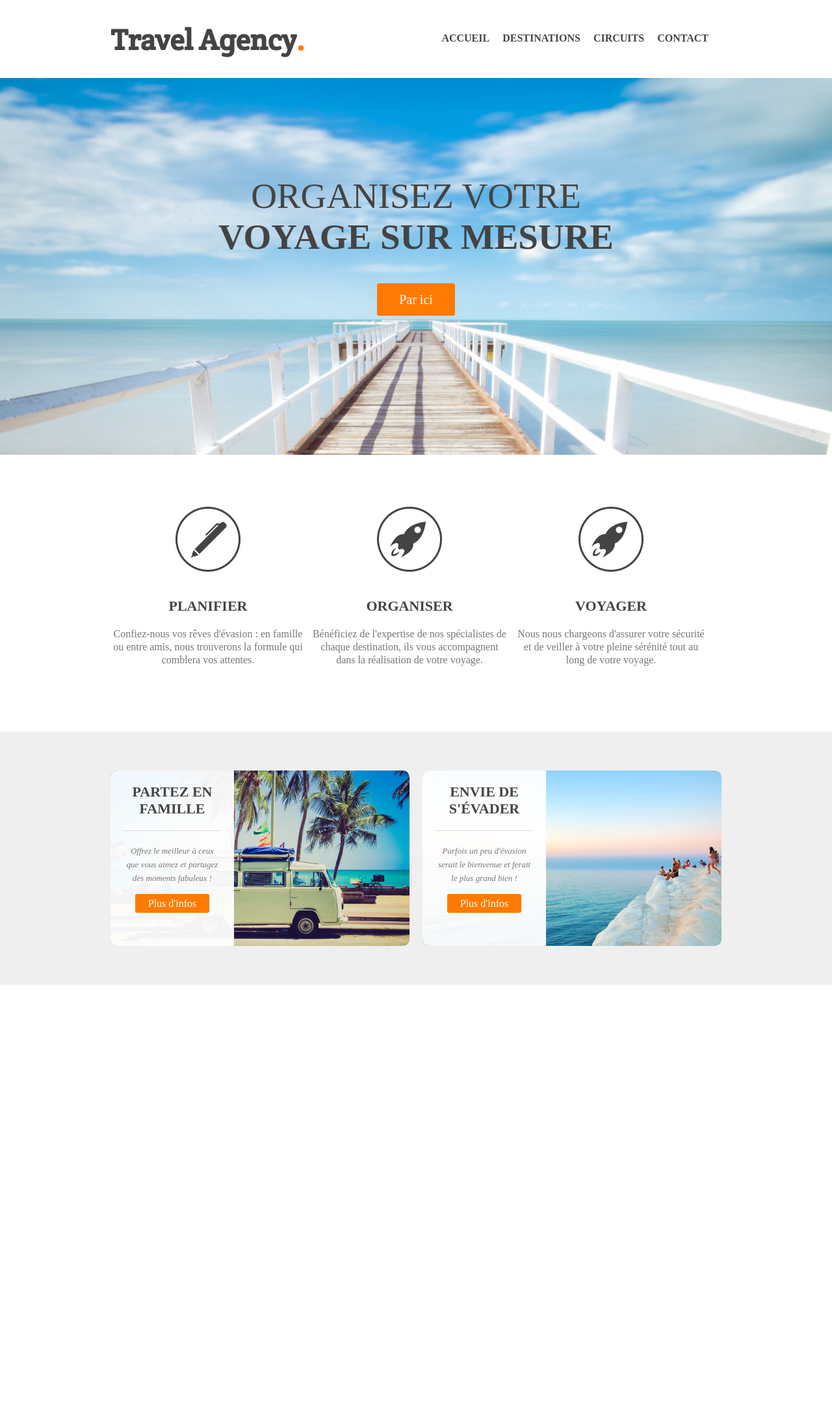
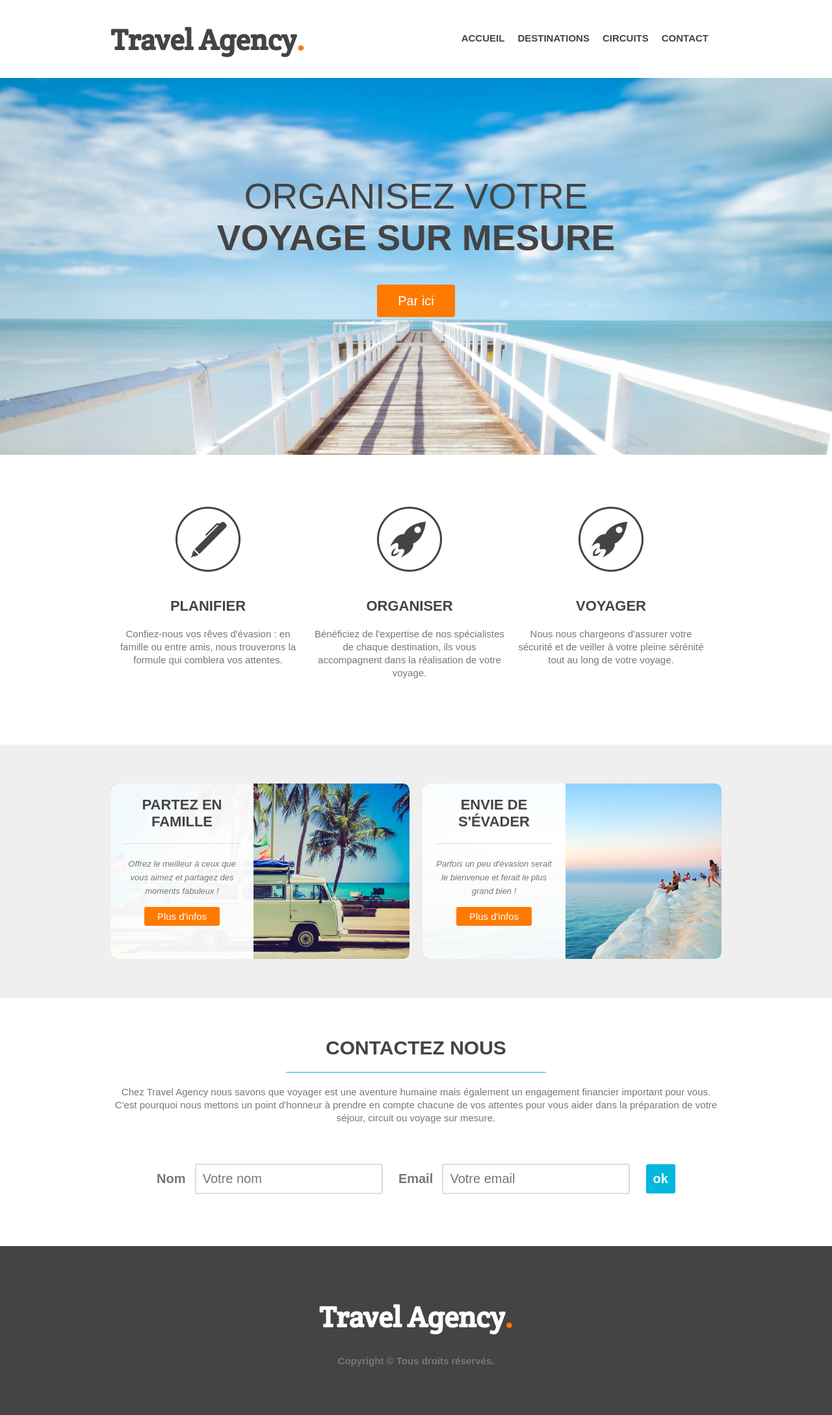
Before and after one commit to franckmassa/travel_agency, a PHP site: page / in a window 1280 px wide. Shown: the whole page at 65% size. Before the commit the page ends 1516 px from the top, so only its background shows below. Run offline with PHP 8.4, Linux system fonts and the light colour scheme; some libraries are stand-ins or nearby versions.

Commit message:
footer fini

```diff
--- a/index.php
+++ b/index.php
@@ -82,11 +82,25 @@
         <section id="contact">
             <!--  Conteneur invisible pour délimiter la page du site -->
             <div class="wrapper">
+                <h3>Contactez nous</h3>
+                <p>Chez Travel Agency nous savons que voyager est une aventure humaine mais également un engagement
+                    financier important pour vous. C'est pourquoi nous mettons un point d'honneur à prendre en compte
+                    chacune de vos attentes pour vous aider dans la préparation de votre séjour, circuit ou voyage sur mesure.
+                </p>
+                <form action="#" method="post">
+                    <label for="name">Nom</label>
+                    <input type="text" id="name" placeholder="Votre nom" />
+                    <label for="email">Email</label>
+                    <input type="email" id="email" placeholder="Votre email" />
+                    <input type="submit" value="ok" class="button-3" />
+                </form>
             </div>
         </section>
         <footer>
             <!--  Conteneur invisible pour délimiter la page du site -->
             <div class="wrapper">
+                <h1>Travel Agency<span class="orange">.</span></h1>
+                <div class="copyright">Copyright © Tous droits réservés.</div>
             </div>
         </footer>
     </body>
--- a/style.css
+++ b/style.css
@@ -5,24 +5,27 @@
     margin: 0;
     padding: 0;
 }
-/* On choisi une police Arial pour la page et sans serif si la première police ne fonctionne pas
+/* On choisi une police Arial pour la page et sans serif si la première police ne fonctionne pas */
 body {
     font-family: Arial, sans-serif;
     font-size: 15px;
+}
+h1, h2, h3, h4 {
+    color: #444;
 }
 /* On choisi la police crete round de google font pour le titre du header */
 h1 {
     font-family: "crete round", serif;
     font-size: 45px;
-    color: #444;
 }
 h2 {
-    color: #444;
     font-size: 55px;
+}
+h3 {
+    font-size: 30px;
 }
 h4 {
     font-size: 22px;
-    color: #444;
 }
 p {
     line-height: 20px;
@@ -163,7 +166,7 @@ header nav ul li a {
 */
 .overlay {
     background: rgba(255, 255, 255, 0.95);
-    width: 190px;
+    width: 220px;
     height: 100%;
     padding: 20px;
     border-radius: 10px 0 0 10px;
@@ -191,3 +194,71 @@ article h4 {
     color: #fff;
     background-color: #02b8dd;
 }
+
+/* CONTACT */
+
+#contact {
+    padding: 60px 0;
+    text-align: center;
+}
+#contact h3 {
+    width: 400Px;
+    text-transform: uppercase;
+    margin: 0 auto 20px auto;
+    border-bottom: 1px solid  #02b8dd;
+    padding-bottom: 20px;
+}
+form {
+    margin: 60px 0 20px 0;
+}
+label {
+    font-weight: bold;
+    font-size: 20px;
+    margin-right: 10px;
+    color: #777;
+}
+input[type="text"] {
+    padding: 10px;
+    font-size: 20px;
+    margin-right: 20px;
+    border: 2px solid #ddd;
+    border-radius: 3px;
+}
+input[type="email"] {
+    padding: 10px;
+    font-size: 20px;
+    margin-right: 20px;
+    border: 2px solid #ddd;
+    border-radius: 3px;
+}
+.button-3 {
+    color: #fff;
+    font-size: 20px;
+    font-weight: bold;
+    background-color: #02b8dd;
+    border-style: none;
+    padding: 11px;
+    border-radius: 3px;
+}
+.button-3:hover {
+    color: #fff;
+    background-color: #444;
+}
+
+/* FOOTER */
+
+footer {
+    height: 260px;
+    background-color: #444;
+}
+footer h1 {
+    color: #fff;
+    text-align: center;
+    padding-top: 80px;
+}
+.copyright {
+    text-align: center;
+    font-weight: bold;
+    padding-top: 30px;
+    color: #777;
+}
```
